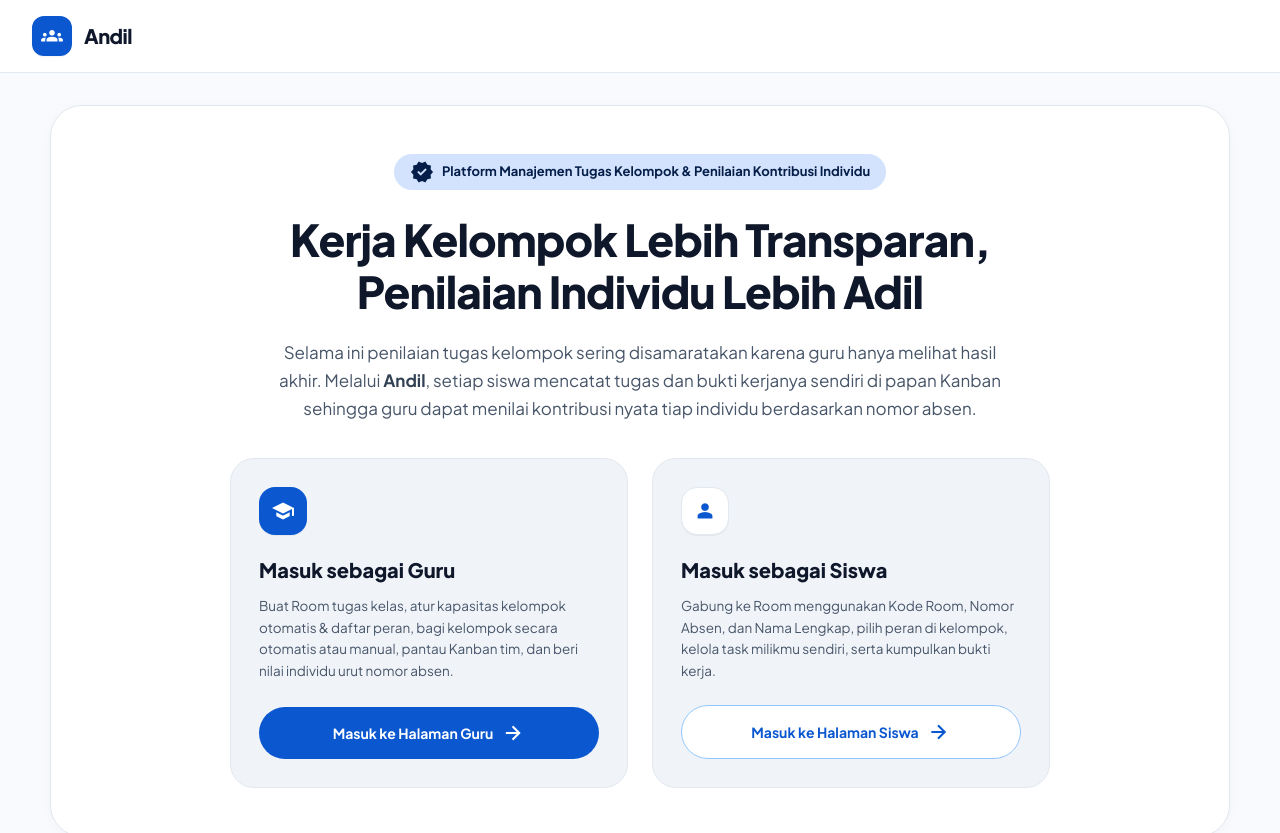
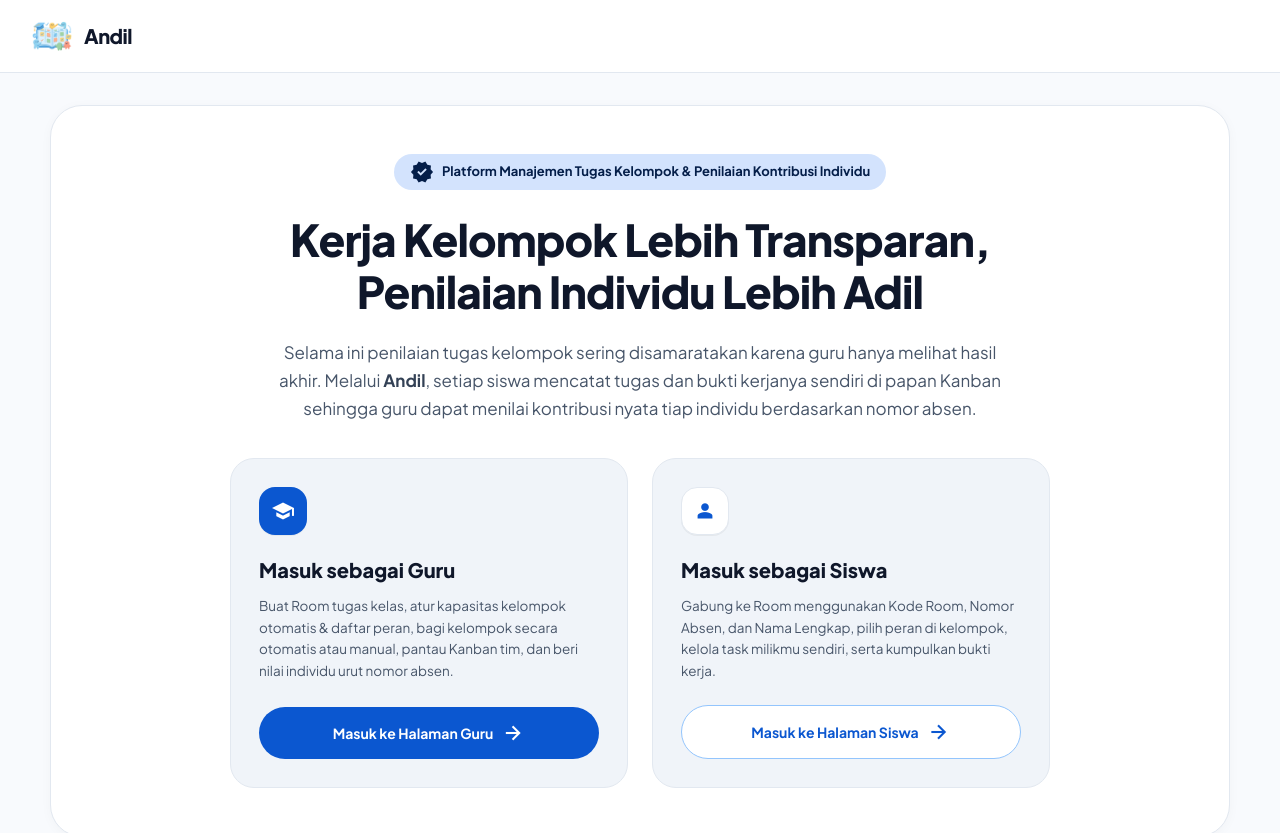
Before and after one commit to wibisanabama/andil, a React (Vite) app: page / in a window 1280 px wide. Shown: the top 833 px of the page. Built offline with nearby package versions, Linux system fonts and the light colour scheme; no server answers; the HTML template or start-up script is replaced by a standard one.

Commit message:
feat(ui): apply custom Andil logo as browser tab favicon and header brand icon

```diff
--- a/index.html
+++ b/index.html
@@ -3,6 +3,8 @@
   <head>
     <meta charset="UTF-8" />
     <meta name="viewport" content="width=device-width, initial-scale=1.0" />
+    <link rel="icon" type="image/png" href="/logo.png" />
+    <link rel="apple-touch-icon" href="/logo.png" />
     <title>Andil | Pantau Peran, Catat Bukti, Nilai Lebih Adil</title>
     <link rel="preconnect" href="https://fonts.googleapis.com" />
     <link rel="preconnect" href="https://fonts.gstatic.com" crossorigin />
--- a/src/components/TopNavbar.jsx
+++ b/src/components/TopNavbar.jsx
@@ -29,14 +29,11 @@ export function TopNavbar() {
           className="inline-flex items-center gap-3 group shrink-0 rounded-xl"
           aria-label="Andil, Kembali ke Halaman Utama"
         >
-          <span
-            className="w-10 h-10 rounded-xl bg-[#0B57D0] text-white flex items-center justify-center shadow-xs group-hover:bg-[#0842A0] transition-colors"
-            aria-hidden="true"
-          >
-            <span className="material-symbols-outlined material-symbols-filled text-[22px]">
-              groups
-            </span>
-          </span>
+          <img
+            src="/logo.png"
+            alt="Logo Andil"
+            className="w-10 h-10 object-contain shrink-0"
+          />
           <span className="text-[20px] font-extrabold tracking-tight text-[#0F172A]">
             Andil
           </span>
```
Also changed, not shown: public/logo.png (added).
